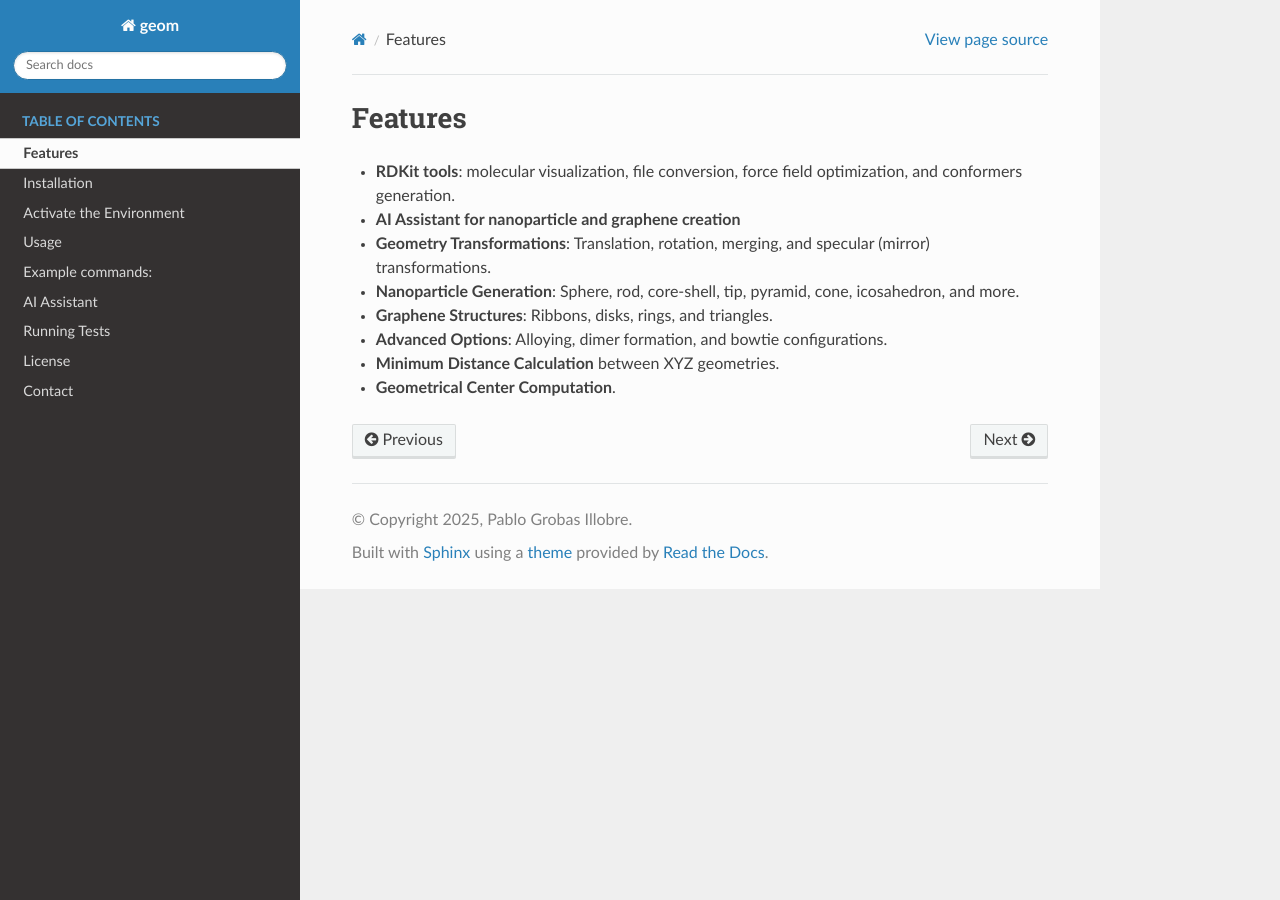
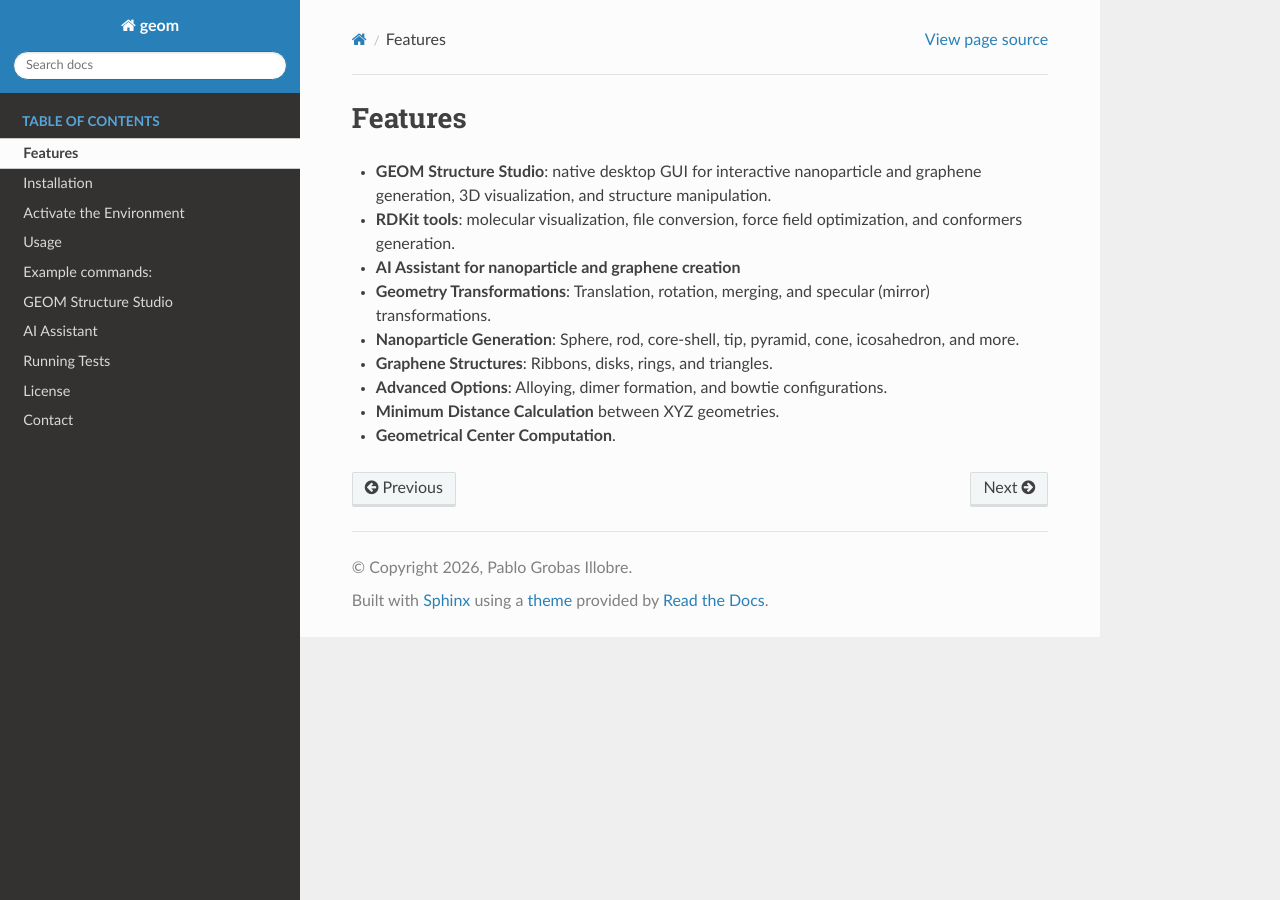
Before and after one commit to pgrobasillobre/geom, a Sphinx documentation site: the page built from docs/features.rst, in a window 1280 px wide. Built offline with Sphinx 7.4.7 and the Read the Docs theme 3.1.0, drawn with Linux system fonts in a browser that asks for light colours; pages that are not in the unit, such as notebooks, are missing from menus.

Commit message:
Add GEOM Structure Studio docs page and update version
- New docs/gui.rst: launch instructions, Generator/Viewer/Manipulator
  sections with screenshot
- conf.py: release 1.0.0 → 2.1.0, copyright 2025 → 2026
- index.rst: update intro to mention GUI, add gui to toctree,
  add Structure Studio to features list
- features.rst: add Structure Studio bullet

```diff
--- a/docs/conf.py
+++ b/docs/conf.py
@@ -7,9 +7,9 @@
 # https://www.sphinx-doc.org/en/master/usage/configuration.html#project-information
 
 project = 'geom'
-copyright = '2025, Pablo Grobas Illobre'
+copyright = '2026, Pablo Grobas Illobre'
 author = 'Pablo Grobas Illobre'
-release = '1.0.0'
+release = '2.1.0'
 
 # -- General configuration ---------------------------------------------------
 # https://www.sphinx-doc.org/en/master/usage/configuration.html#general-configuration
--- a/docs/features.rst
+++ b/docs/features.rst
@@ -1,6 +1,7 @@
 Features
 --------
 
+- **GEOM Structure Studio**: native desktop GUI for interactive nanoparticle and graphene generation, 3D visualization, and structure manipulation.
 - **RDKit tools**: molecular visualization, file conversion, force field optimization, and conformers generation.
 - **AI Assistant for nanoparticle and graphene creation**
 - **Geometry Transformations**: Translation, rotation, merging, and specular (mirror) transformations.
--- a/docs/index.rst
+++ b/docs/index.rst
@@ -1,7 +1,7 @@
 Welcome to GEOM's documentation!
 ===============================
 
-**GEOM** is a command-line tool for creating, modifying, and analyzing XYZ geometry files. It provides **geometry transformations, nanoparticle generation, and graphene structure creation** for computational research.
+**GEOM** is a tool for creating, modifying, and analyzing XYZ geometry files. It provides **geometry transformations, nanoparticle generation, and graphene structure creation** for computational research, with both a command-line interface and a native desktop GUI.
 
 .. image:: _static/geom-logo-rdkit.png
    :alt: GEOM Logo
@@ -18,6 +18,7 @@ Welcome to GEOM's documentation!
    activate_env
    usage
    example
+   gui
    ai_assistant
    code  # Updated from "API Reference" to "Code"
    tests
```
Also changed, not shown: docs/gui.rst (added, +66 -0 lines).
